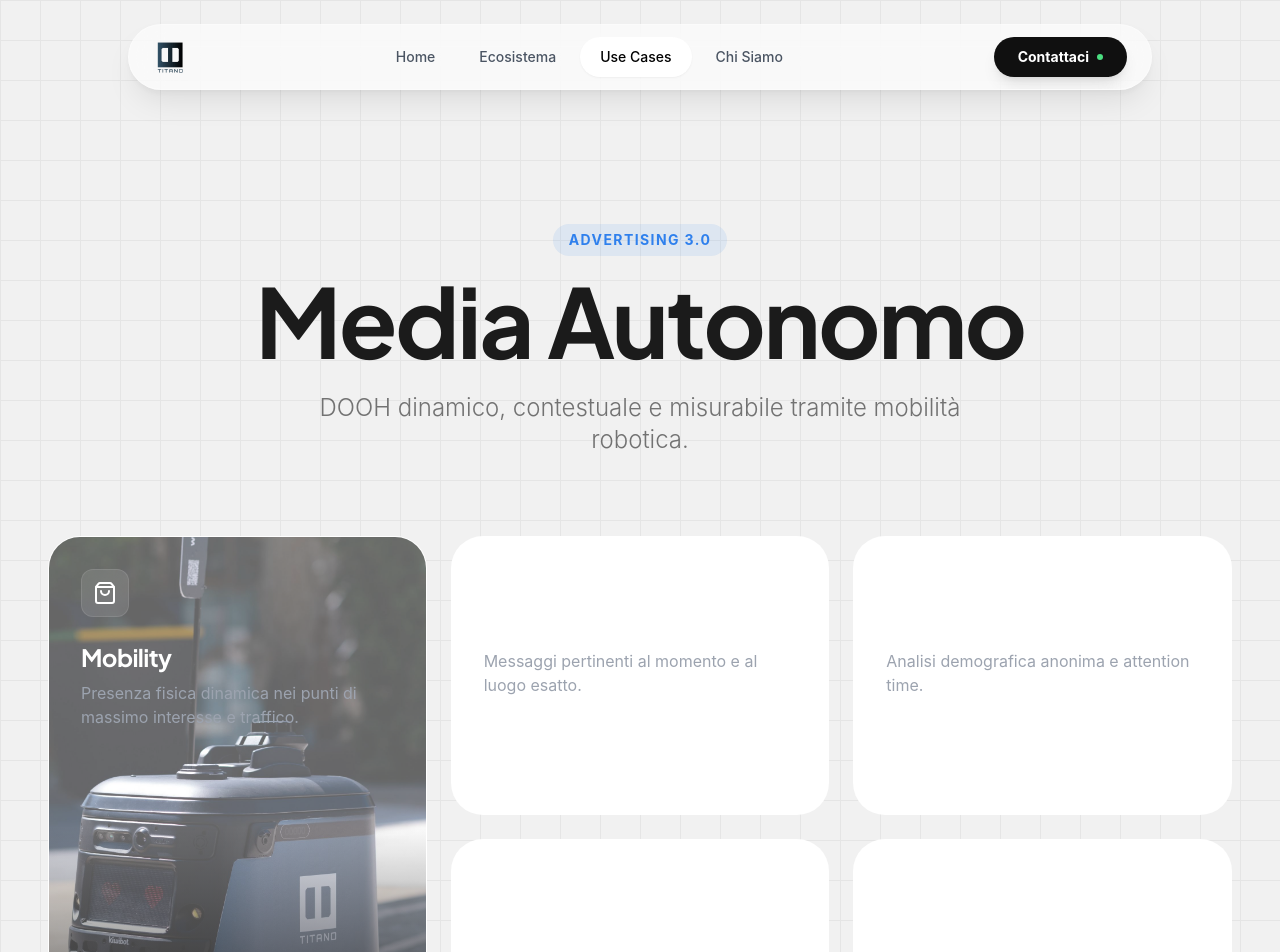
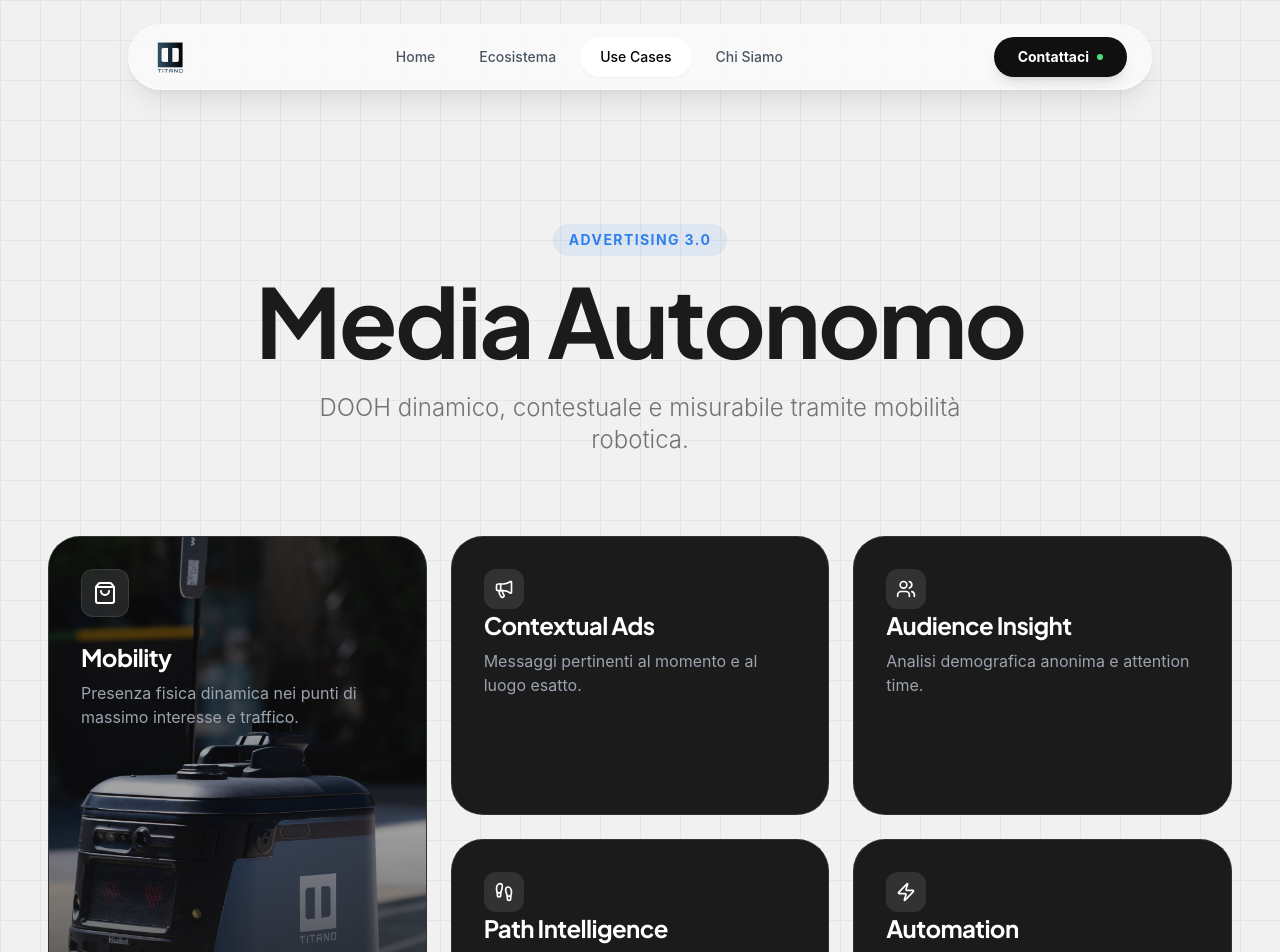
Before and after one commit to ihebsaada/titano.ai, a React (Vite) app: page /use-cases in a window 1280 px wide. Shown: the top 952 px of the page. Built offline with nearby package versions, Linux system fonts and the light colour scheme.

Commit message:
adjustment black cards

```diff
--- a/src/components/MagicCard.tsx
+++ b/src/components/MagicCard.tsx
@@ -1,4 +1,5 @@
 import React, { useRef, useState } from "react";
+import { twMerge } from "tailwind-merge";
 
 interface MagicCardProps {
   children: React.ReactNode;
@@ -36,7 +37,10 @@ const MagicCard: React.FC<MagicCardProps> = ({
       onMouseMove={handleMouseMove}
       onMouseEnter={handleMouseEnter}
       onMouseLeave={handleMouseLeave}
-      className={`relative overflow-hidden rounded-[32px] border border-black/5 bg-white transition-all duration-300 hover:shadow-lg ${className}`}
+      className={twMerge(
+        "relative overflow-hidden rounded-[32px] border border-black/5 bg-white transition-all duration-300 hover:shadow-lg",
+        className
+      )}
     >
       {/* Spotlight Effect */}
       <div
--- a/src/components/SpotlightCard.tsx
+++ b/src/components/SpotlightCard.tsx
@@ -1,4 +1,5 @@
 import React, { useRef, useState } from "react";
+import { twMerge } from "tailwind-merge";
 
 interface SpotlightCardProps {
   children: React.ReactNode;
@@ -36,7 +37,10 @@ const SpotlightCard: React.FC<SpotlightCardProps> = ({
       onMouseMove={handleMouseMove}
       onMouseEnter={handleMouseEnter}
       onMouseLeave={handleMouseLeave}
-      className={`relative overflow-hidden rounded-[32px] border border-white/10 bg-white/50 backdrop-blur-md transition-colors duration-300 ${className}`}
+      className={twMerge(
+        "relative overflow-hidden rounded-[32px] border border-white/10 bg-white/50 backdrop-blur-md transition-colors duration-300",
+        className
+      )}
     >
       <div
         className="pointer-events-none absolute -inset-px opacity-0 transition-opacity duration-300"
```
